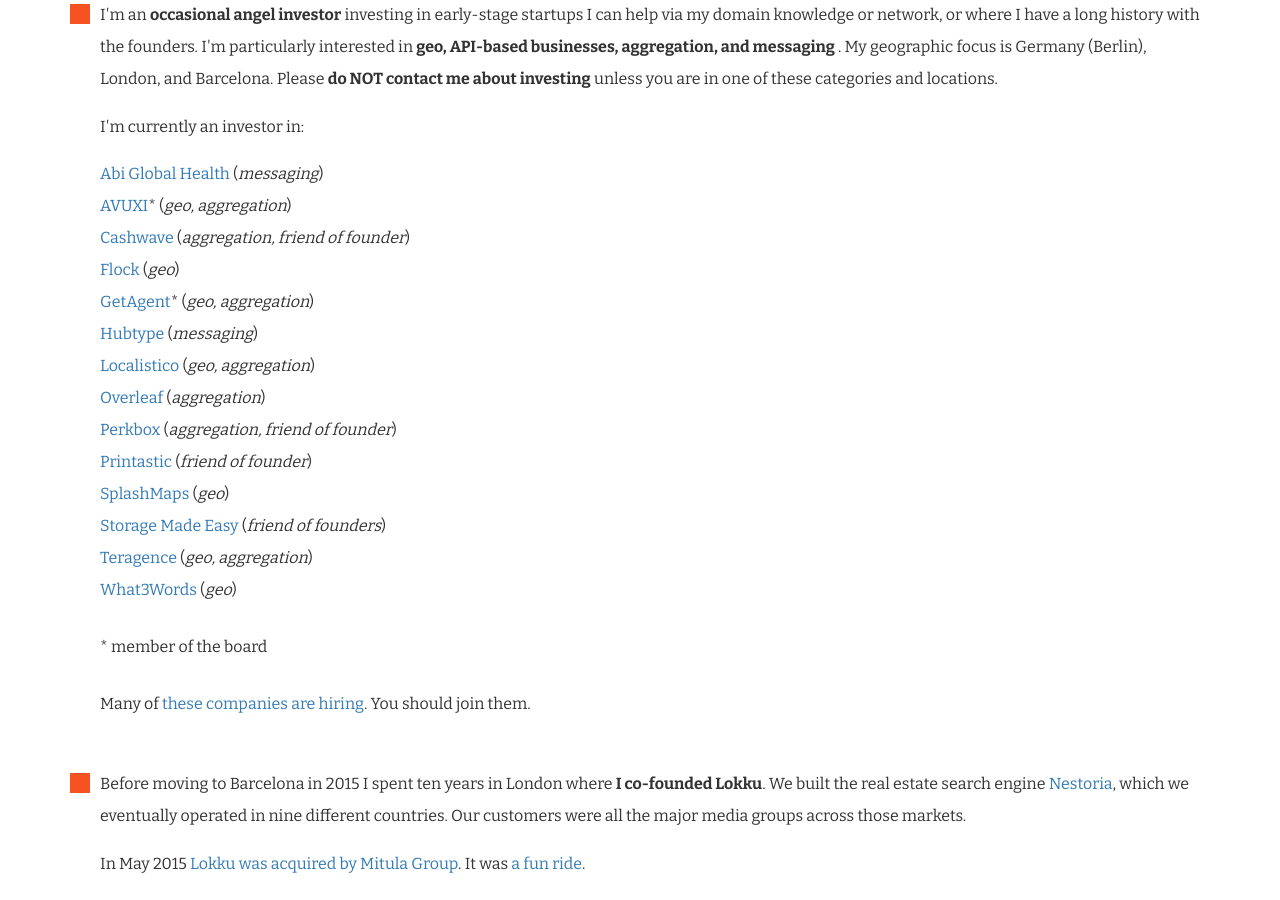
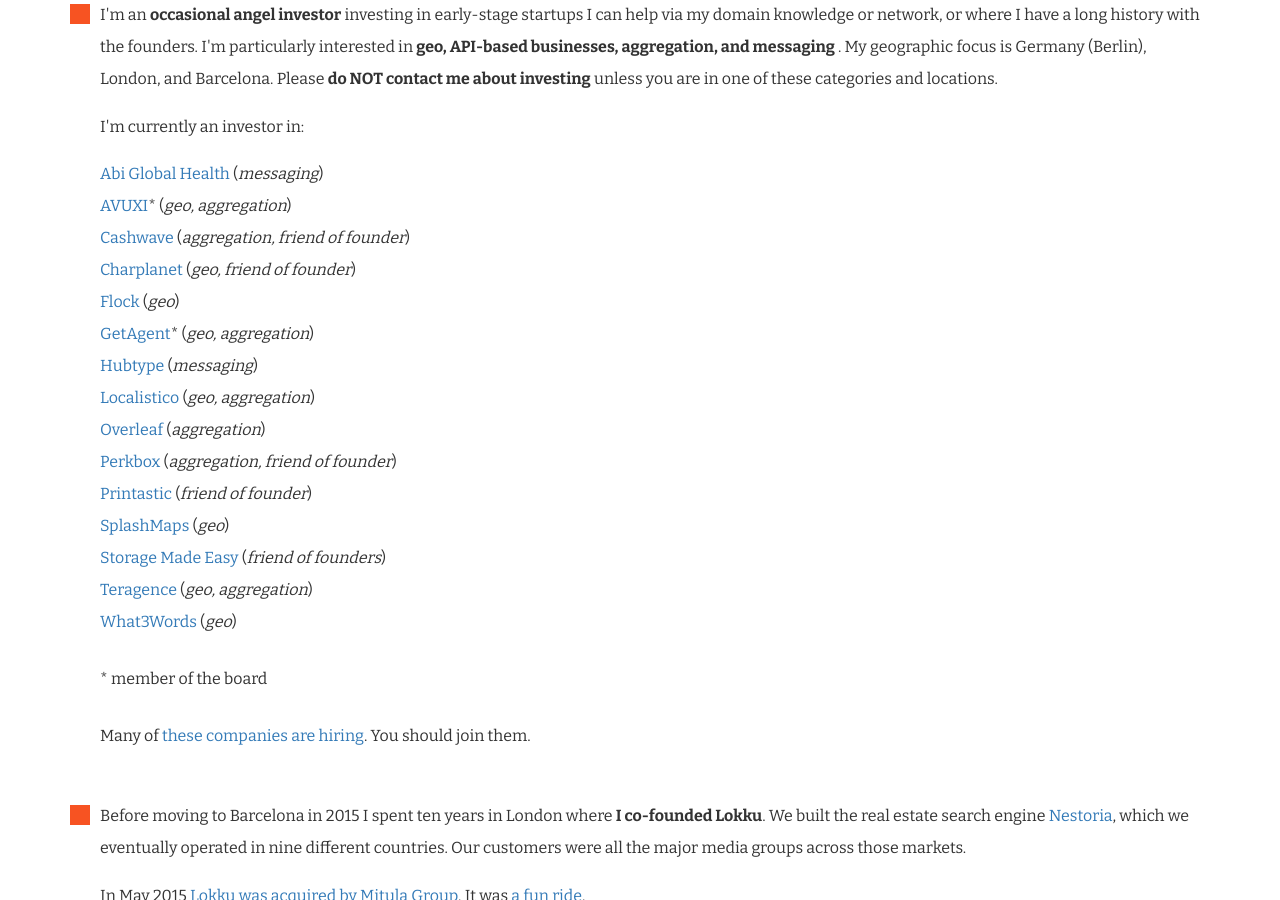
Before and after one commit to freyfogle/freyfogle.github.io, a Jekyll site: the page built from index.html, in a window 1280 px wide and 900 px high, scrolled down 616 px. Built offline with Jekyll 4.4.1, drawn with Linux system fonts in a browser that asks for light colours; comment, search, counter and statistics services are not loaded.

Commit message:
add charplanet

```diff
--- a/index.html
+++ b/index.html
@@ -54,6 +54,9 @@ layout: default
             <br/>
             <a href="http://www.cashwave.io" target="_blank">Cashwave</a>
             (<i>aggregation, friend of founder</i>)
+            <br/>
+            <a href="https://www.charplanet.com" target="_blank">Charplanet</a>
+            (<i>geo, friend of founder</i>)
             <br/>
             <a href="http://www.flockcover.com" target="_blank">Flock</a>
             (<i>geo</i>)
```
